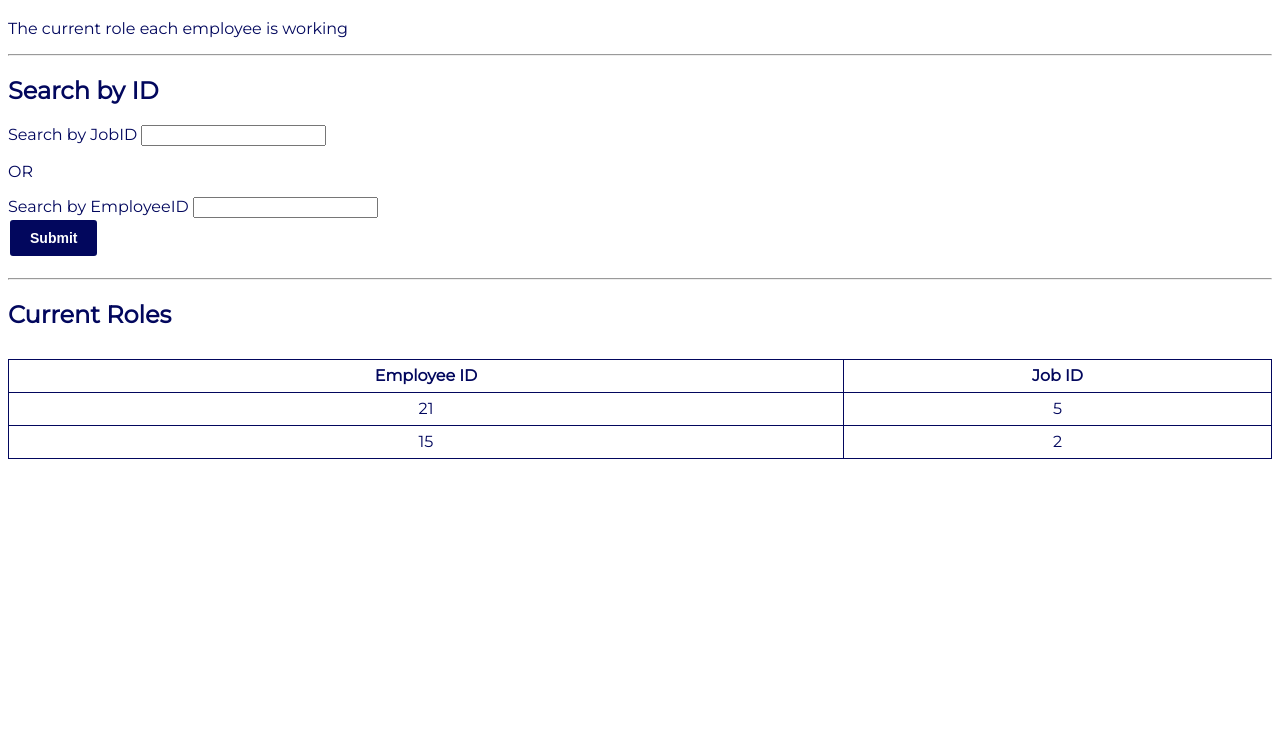
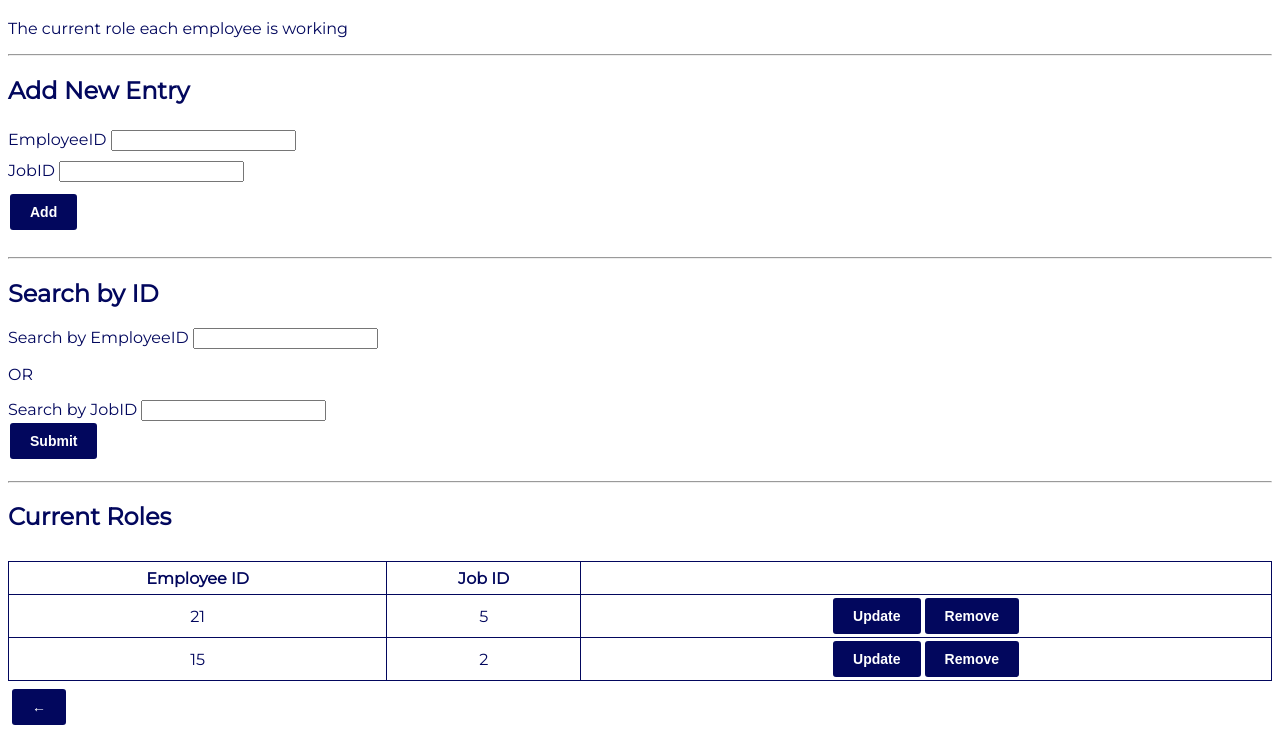
Before and after one commit to nbowd/CrowdFlow, a plain HTML site: page employees_jobs.html in a window 1280 px wide. Shown: the part 63-800 px from the top of the page. Drawn offline with Linux system fonts and the light colour scheme.

Commit message:
employee_job_titles add/update/delete logic added, back buttons added on each page

```diff
--- a/employees_jobs.html
+++ b/employees_jobs.html
@@ -12,26 +12,39 @@
         <title>Employee Jobs | CrowdFlow Ticketing</title>
     </head>
     <body>
+        <button class="table-button back-button" id='back-button' onclick="window.history.back()">&larr;</button>
         <main class="container">
         <h1>Employee Jobs</h1>
         <p>The current role each employee is working</p>
 
         <hr>
-
+        <h2>Add New Entry</h2>
+        <form>
+            <div>
+                <label for="employeeID">EmployeeID</label>
+                <input type="number" name="employeeID" id="employeeID">
+            </div>
+            <div>
+                <label for="jobID">JobID</label>
+                <input type="number" name="jobID" id="jobID">
+            </div>
+            <div>
+                <input type="submit" name="submit" id="submit" value="Add">
+            </div>
+        </form>
+        <hr>
         <form >
             <h2>Search by ID</h2>
+            <label for="search-employees">Search by EmployeeID</label>
+            <input type="number" name="search-employees" id="search-employees">
+            <p>OR</p>
             <label for="search-jobs">Search by JobID</label>
             <input type="number" name="search-jobs" id="search-jobs">
-            <p>OR</p>
-
-            <label for="search-employees">Search by EmployeeID</label>
-            <input type="number" name="search-employees" id="search-employees">
             <br>
             <input id="submit" type="submit" value="Submit">
         </form>
 
         <hr>
-
 
         <h2>Current Roles</h2>
 
@@ -40,6 +53,7 @@
             <tr>
                 <th>Employee ID</th>
                 <th>Job ID</th>
+                <th></th>
             </tr>
             </thead>
             <tbody >
@@ -47,10 +61,12 @@
             <tr>
                 <td>21</td>
                 <td>5</td>
+                <td><button class = "table-button">Update</button><button class = "table-button">Remove</button></td>
             </tr
             <tr>
                 <td>15</td>
                 <td>2</td>
+                <td><button class = "table-button">Update</button><button class = "table-button">Remove</button></td>
             </tr>
             </tbody>
             </table>
@@ -61,5 +77,6 @@
         employeeID: int, FK(Employees), not NULL
 
         -->
+        <!-- <script src="script.js"></script> -->
     </body>
 </html>
--- a/styles.css
+++ b/styles.css
@@ -110,3 +110,9 @@ textarea{
 	height: 60px;
 	width: 300px;
 }
+
+.back-button {
+	position: fixed;
+	bottom: 10px;
+	left: 10px;
+}
```
Also changed, not shown: employees.html (+1 -0 lines), events.html (+2 -0 lines), events_fans.html (+2 -0 lines), fans.html (+1 -0 lines), job_titles.html (+1 -0 lines), tickets.html (+1 -0 lines).
